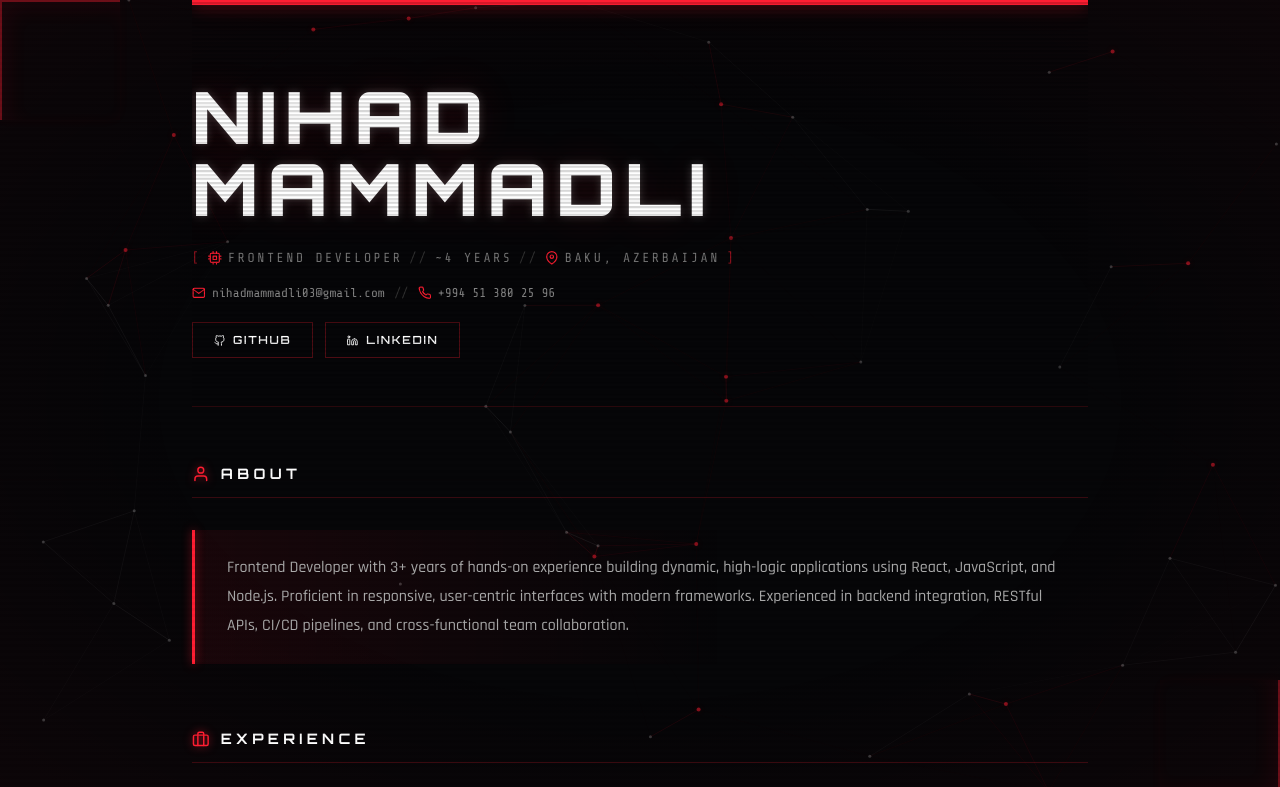
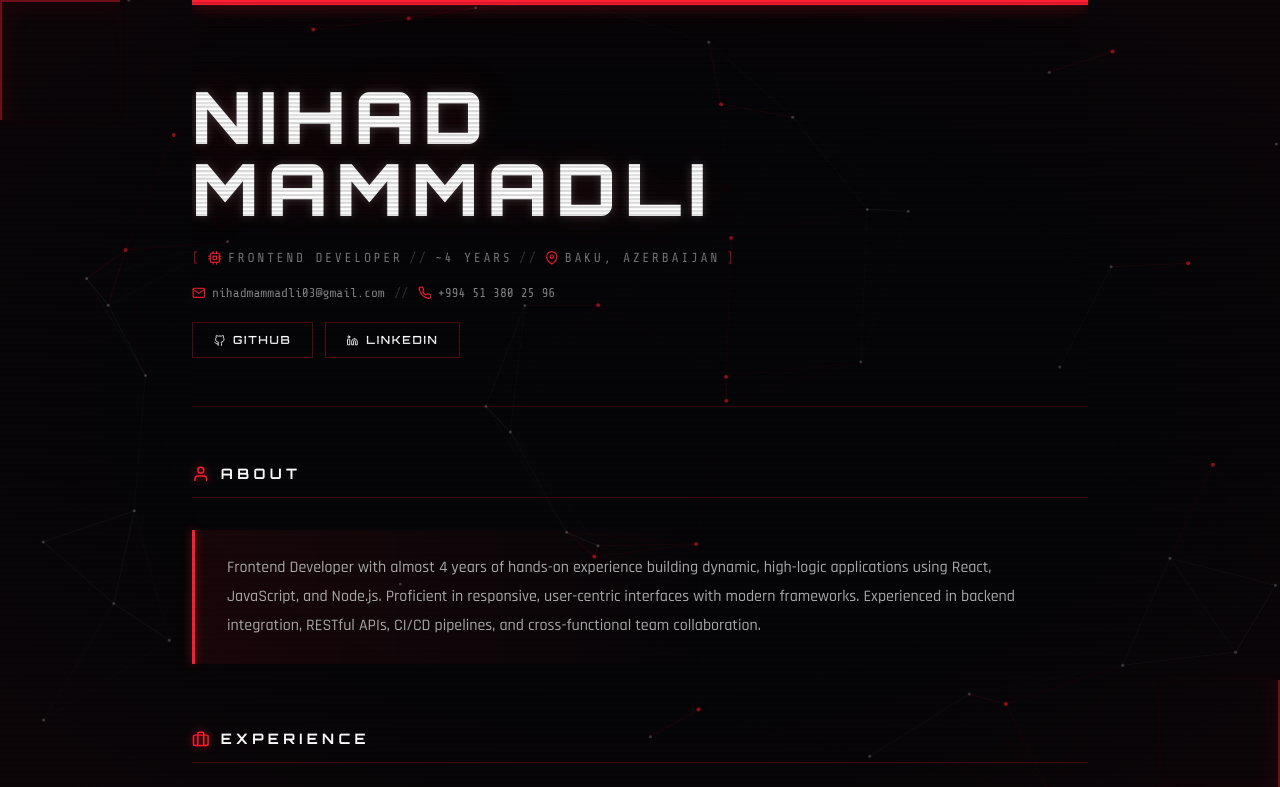
Before and after one commit to NihadMammadli/nihad.dev, a React (Vite) app: page / in a window 1280 px wide. Shown: the top 787 px of the page. Built offline with nearby package versions, Linux system fonts and the light colour scheme.

Commit message:
fix: update experience description to reflect almost 4 years of frontend development experience

```diff
--- a/src/pages/main/index.tsx
+++ b/src/pages/main/index.tsx
@@ -359,7 +359,7 @@ function Main() {
                 ABOUT
               </h2>
               <div className={styles.aboutCard}>
-                <p>Frontend Developer with 3+ years of hands-on experience building dynamic, high-logic applications using React, JavaScript, and Node.js. Proficient in responsive, user-centric interfaces with modern frameworks. Experienced in backend integration, RESTful APIs, CI/CD pipelines, and cross-functional team collaboration.</p>
+                <p>Frontend Developer with almost 4 years of hands-on experience building dynamic, high-logic applications using React, JavaScript, and Node.js. Proficient in responsive, user-centric interfaces with modern frameworks. Experienced in backend integration, RESTful APIs, CI/CD pipelines, and cross-functional team collaboration.</p>
               </div>
             </section>
 
```
